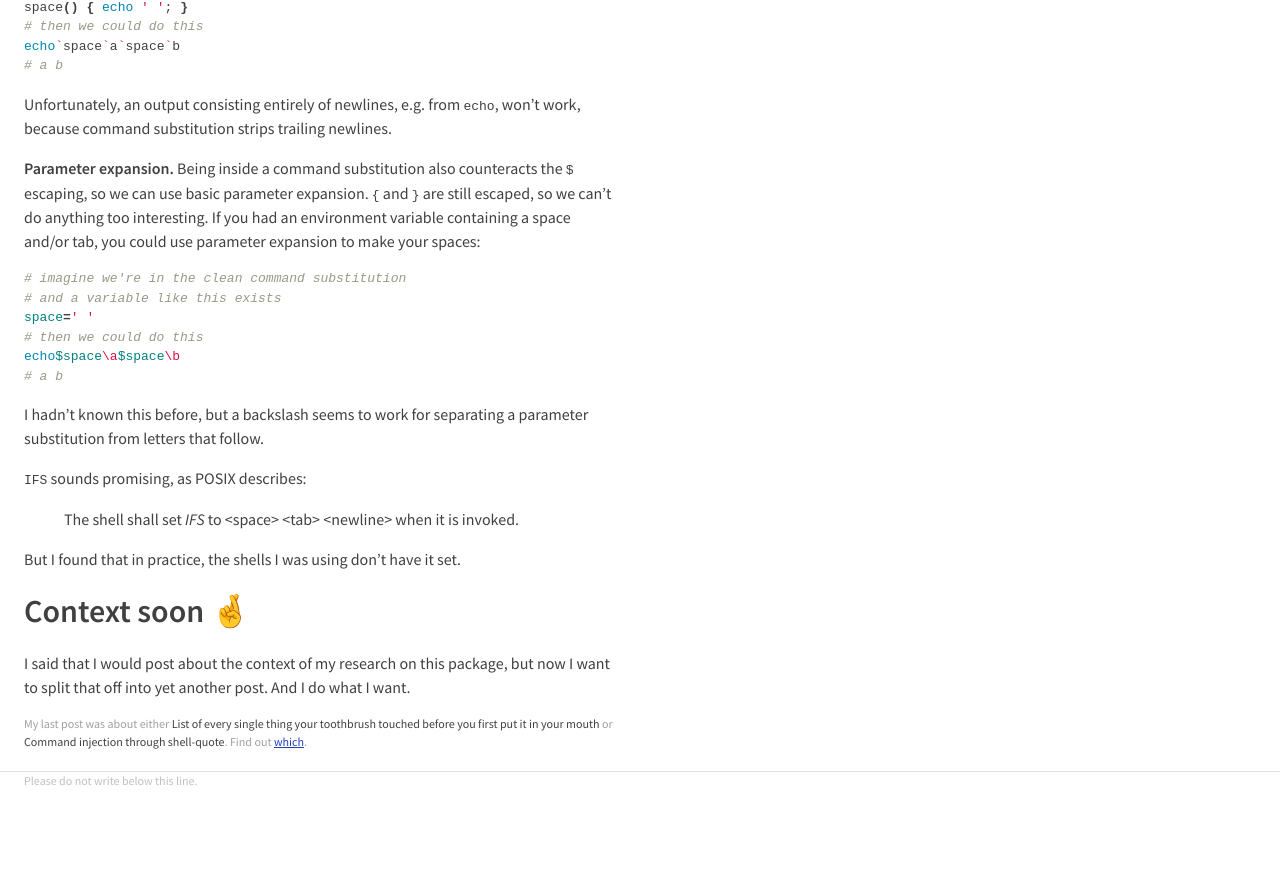
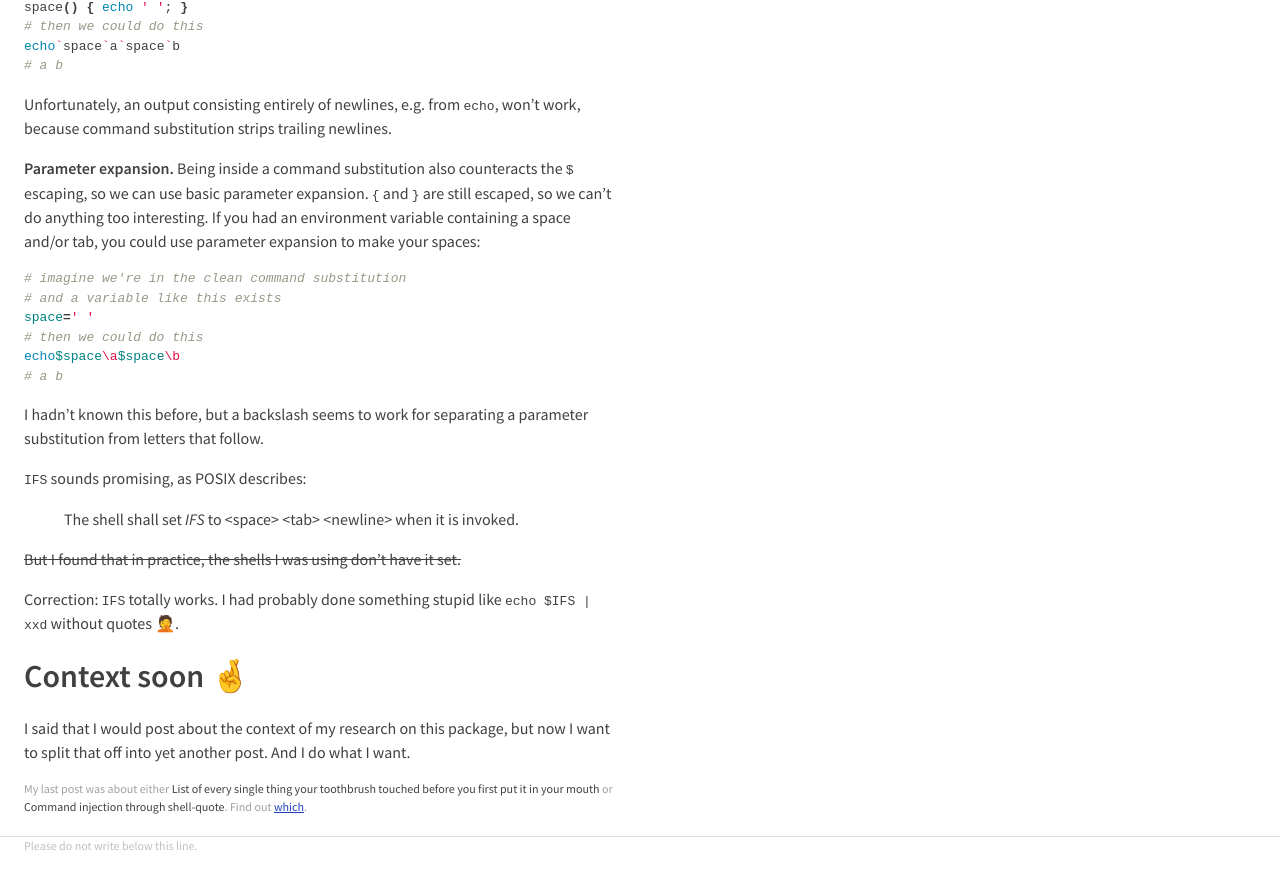
Before and after one commit to wh0/wh0.github.io, a Jekyll site: the page built from _posts/2021-10-28-shell-quote-rce-exploiting.md, in a window 1280 px wide and 900 px high, scrolled down 3986 px. Shown: the top 889 px of the window. Built offline with Jekyll 4.4.1, drawn with Linux system fonts in a browser that asks for light colours; before the commit the page ends 4821 px from its top, so only the background shows below that.

Commit message:
Update 2021-10-28-shell-quote-rce-exploiting.md

```diff
--- a/_posts/2021-10-28-shell-quote-rce-exploiting.md
+++ b/_posts/2021-10-28-shell-quote-rce-exploiting.md
@@ -230,7 +230,10 @@ I hadn't known this before, but a backslash seems to work for separating a param
 
 > The shell shall set _IFS_ to &lt;space&gt; &lt;tab&gt; &lt;newline&gt; when it is invoked.
 
-But I found that in practice, the shells I was using don't have it set.
+~~But I found that in practice, the shells I was using don't have it set.~~
+
+Correction: `IFS` totally works.
+I had probably done something stupid like `echo $IFS | xxd` without quotes 🤦.
 
 # Context soon 🤞
 
```
